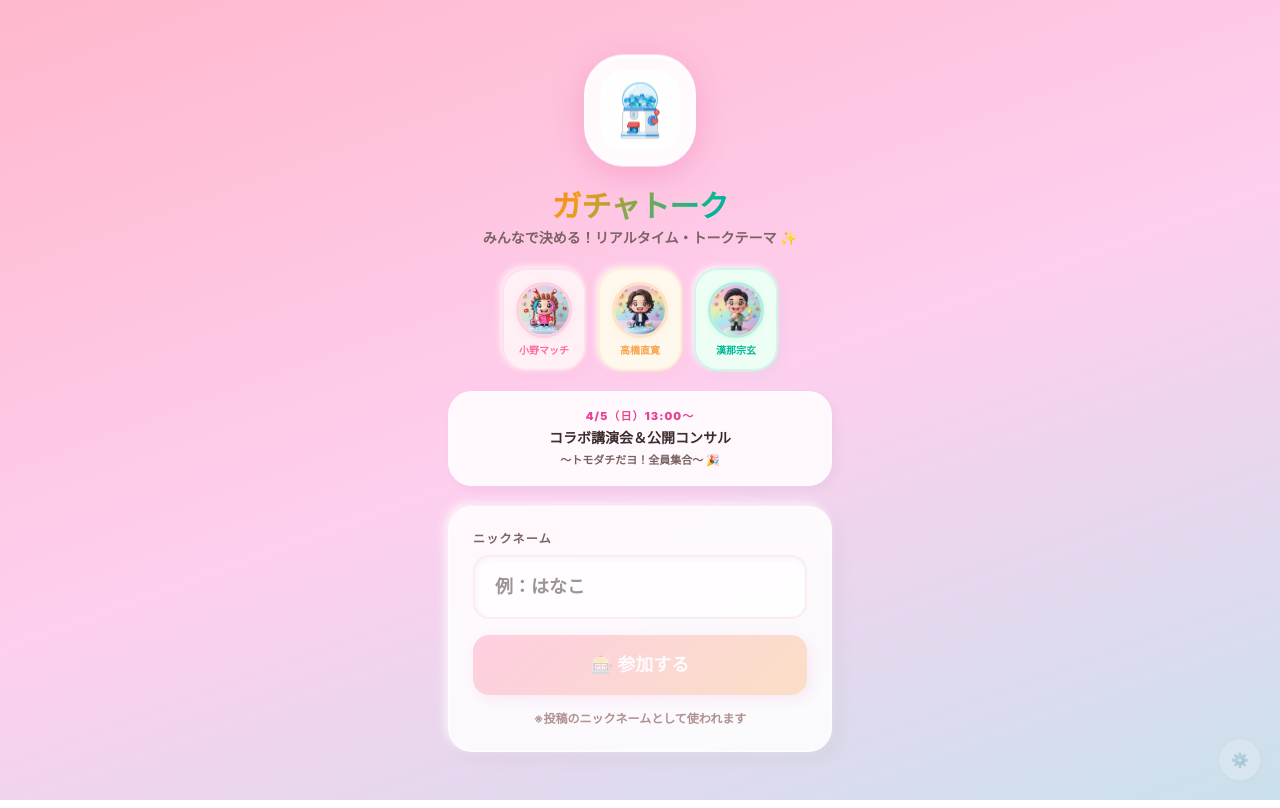
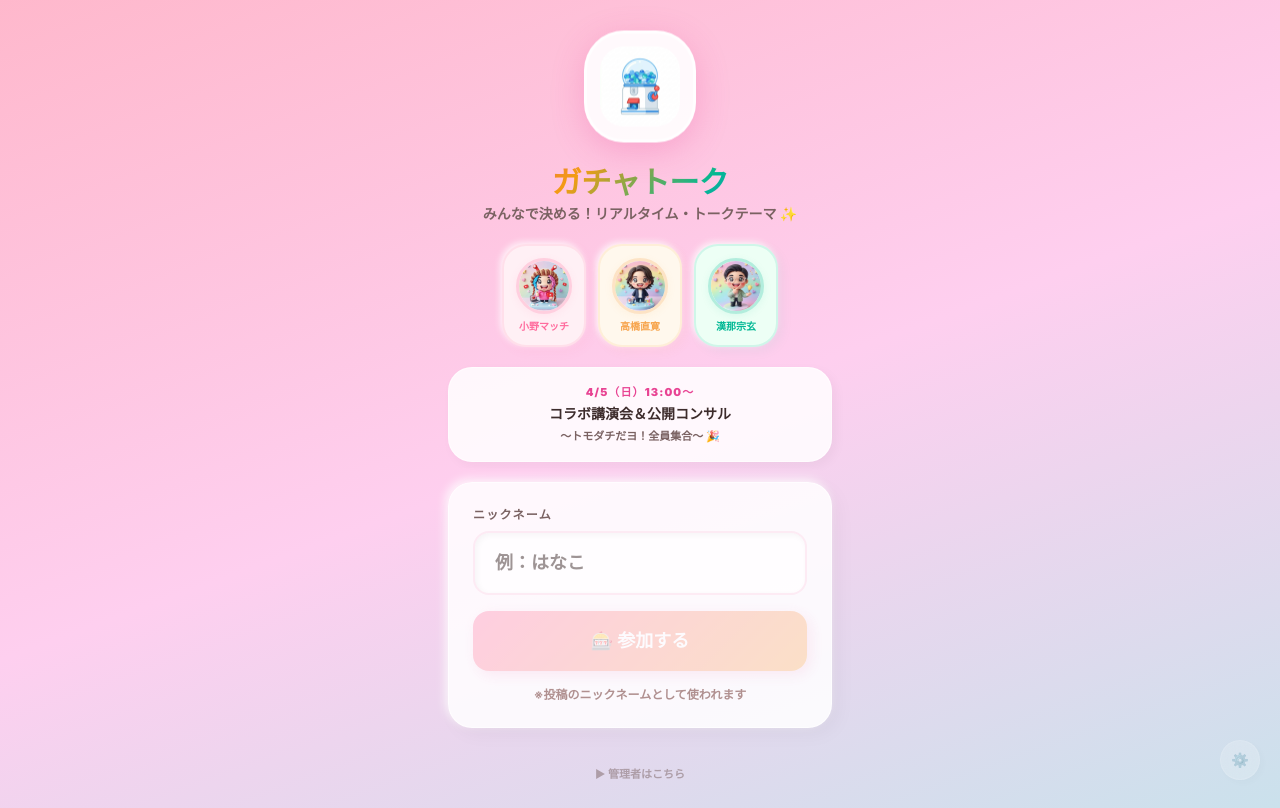
Before and after one commit to nomu-cls/gacha-talk, a React (Vite) app: page / in a window 1280 px wide. Built offline with nearby package versions, Linux system fonts and the light colour scheme; no server answers; the database is empty.

Commit message:
Add explicit admin link to NicknameEntry

```diff
--- a/src/App.tsx
+++ b/src/App.tsx
@@ -103,7 +103,7 @@ export default function App() {
   // Render main screen component based on state
   const renderScreen = () => {
     if (!nickname) {
-      return <NicknameEntry onSubmit={handleSetNickname} />
+      return <NicknameEntry onSubmit={handleSetNickname} onAdminClick={() => setShowPasswordDialog(true)} />
     }
 
     if (activePoll) {
--- a/src/components/NicknameEntry.tsx
+++ b/src/components/NicknameEntry.tsx
@@ -3,9 +3,10 @@ import { SPEAKERS } from '../types'
 
 interface Props {
   onSubmit: (name: string) => void
+  onAdminClick?: () => void
 }
 
-export function NicknameEntry({ onSubmit }: Props) {
+export function NicknameEntry({ onSubmit, onAdminClick }: Props) {
   const [name, setName] = useState('')
 
   return (
@@ -115,6 +116,15 @@ export function NicknameEntry({ onSubmit }: Props) {
             </p>
           </form>
         </div>
+
+        {/* Admin Link */}
+        {onAdminClick && (
+          <div className="text-center mt-8">
+            <button onClick={onAdminClick} className="text-[11px] font-bold opacity-50 hover:opacity-100 transition-opacity" style={{ color: 'var(--text2)' }}>
+              ▶ 管理者はこちら
+            </button>
+          </div>
+        )}
       </div>
     </div>
   )
```
